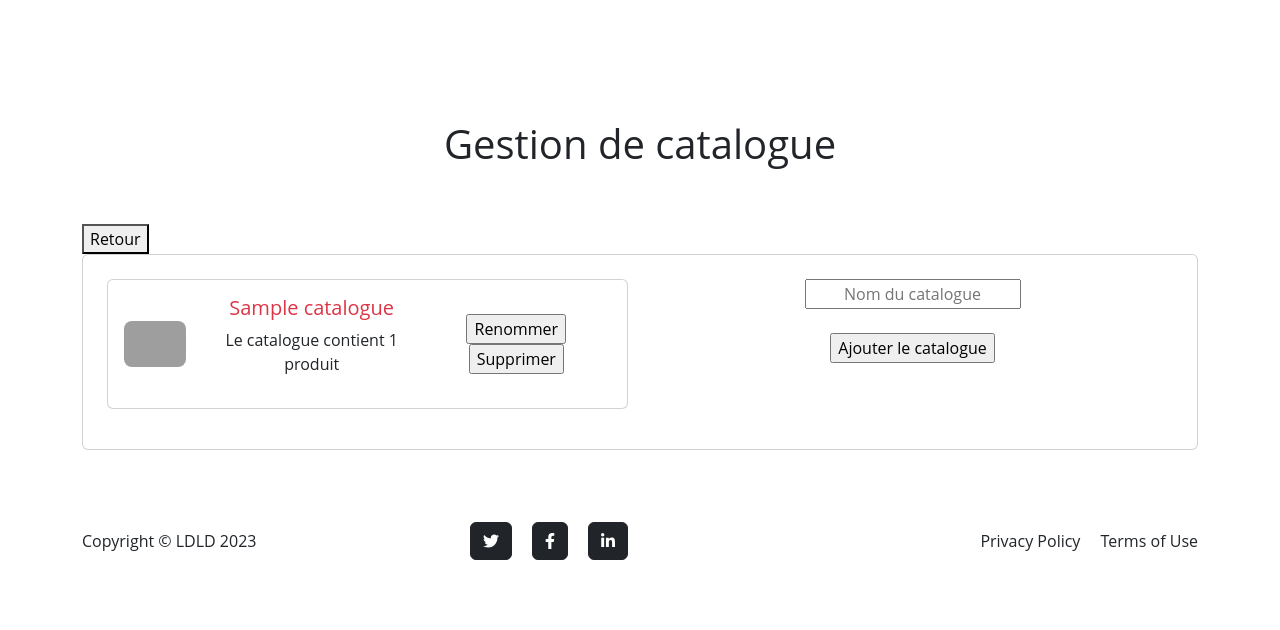
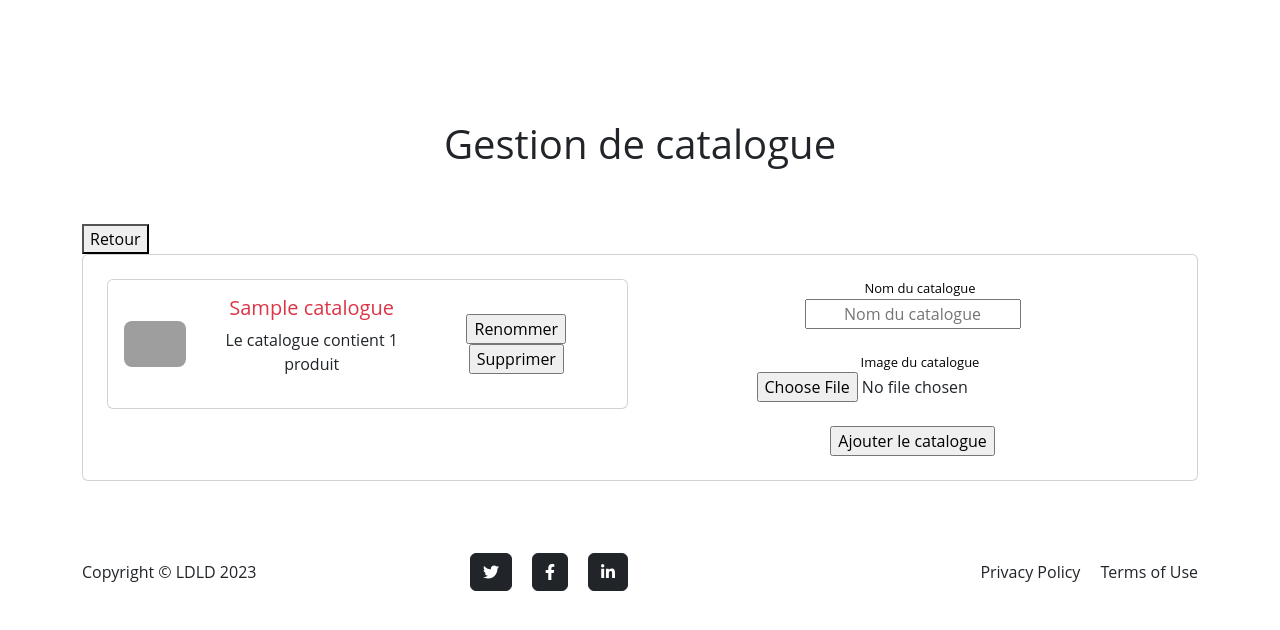
Before and after one commit to Wiqiro/WE4E-Project-Hardware-Sales, a PHP site: page /gestion_catalogue.php in a window 1280 px wide. Shown: the top 630 px of the page. Run offline with PHP 8.4, Linux system fonts and the light colour scheme; tables that the repository leaves empty or names only in its code hold one stand-in row (values such as "Sample post"); some libraries are stand-ins or nearby versions; grey boxes are pictures that could not be loaded.

Commit message:
Ajout d'image pour les catalogues

```diff
--- a/Controllers/database_functions.php
+++ b/Controllers/database_functions.php
@@ -82,11 +82,11 @@ function updateUserInfo($userID, $firstname, $lastname, $username, $email, $birt
     }
 }
 
-function createCatalog($catalogName)
+function createCatalog($catalogName, $imagePath)
 {
     global $conn, $error;
     $error = NULL;
-    $query = "INSERT INTO catalogue(nom) VALUES ('" . $catalogName . "')";
+    $query = "INSERT INTO catalogue(nom, image) VALUES ('" . $catalogName . "', '" . $imagePath . "')";
     $result = $conn->query($query);
     if (!$result) {
         $error = "Erreur lors de la création du catalogue, veuillez rééssayer";
@@ -177,7 +177,7 @@ function getProductFromId($id)
 {
     global $conn, $error;
     $error = NULL;
-    $query = "SELECT P.id, P.nom, P.description, H.prix as prix, M.nom as marque, C.nom as categorie FROM produit AS P INNER JOIN marque AS M ON P.id_marque = M.ID INNER JOIN catalogue AS C ON P.id_catalogue = C.id INNER JOIN historique_prix AS H ON H.id_produit = P.id WHERE P.id = " . $id;
+    $query = "SELECT P.id, P.nom, P.description, P.image, H.prix as prix, M.nom as marque, C.nom as categorie FROM produit AS P INNER JOIN marque AS M ON P.id_marque = M.ID INNER JOIN catalogue AS C ON P.id_catalogue = C.id INNER JOIN historique_prix AS H ON H.id_produit = P.id WHERE P.id = " . $id;
     $result = $conn->query($query);
 
     if (!$result || $result->num_rows == 0) {
@@ -190,7 +190,7 @@ function getCatalogProducts($catalogID)
 {
     global $conn, $error;
     $error = NULL;
-    $query = "SELECT P.id, P.nom, P.description, H.prix as prix, M.nom as marque FROM produit AS P INNER JOIN marque AS M ON P.id_marque = M.ID INNER JOIN catalogue AS C ON P.id_catalogue = C.id INNER JOIN historique_prix AS H ON H.id_produit = P.id WHERE C.id = " . $catalogID;
+    $query = "SELECT P.id, P.nom, P.image, P.description, H.prix as prix, M.nom as marque FROM produit AS P INNER JOIN marque AS M ON P.id_marque = M.ID INNER JOIN catalogue AS C ON P.id_catalogue = C.id INNER JOIN historique_prix AS H ON H.id_produit = P.id WHERE C.id = " . $catalogID;
     $result = $conn->query($query);
 
     if (!$result || $result->num_rows == 0) {
@@ -204,7 +204,7 @@ function getProductsFromCart($cart)
     if (!$cart) return array();
     global $conn, $error;
     $error = NULL;
-    $query = "SELECT P.id, P.nom, P.description, H.prix as prix, M.nom as marque, C.nom as categorie FROM produit AS P INNER JOIN marque AS M ON P.id_marque = M.ID INNER JOIN catalogue AS C ON P.id_catalogue = C.id INNER JOIN historique_prix AS H ON H.id_produit = P.id WHERE P.id IN (";
+    $query = "SELECT P.id, P.nom, P.description, P.image, H.prix as prix, M.nom as marque, C.nom as categorie FROM produit AS P INNER JOIN marque AS M ON P.id_marque = M.ID INNER JOIN catalogue AS C ON P.id_catalogue = C.id INNER JOIN historique_prix AS H ON H.id_produit = P.id WHERE P.id IN (";
 
     $values = [];
     foreach ($cart as $item) {
--- a/Views/catalogue.php
+++ b/Views/catalogue.php
@@ -41,7 +41,7 @@ if (!isset($_GET["id"])) {
             <?php
 
             foreach($products as $product) {
-             showProductCard($product["id"], $product["nom"], $product["prix"], "https://dummyimage.com/450x300/dee2e6/6c757d.jpg");
+             showProductCard($product["id"], $product["nom"], $product["prix"], $product["image"]);
             }
             ?>
           </div>
--- a/Views/gestion_catalogue.php
+++ b/Views/gestion_catalogue.php
@@ -1,10 +1,16 @@
 <?php
+global $loginSuccessful, $userInfo;
 include("../Controllers/initialize.php");
+require("../Controllers/image_uploader.php");
 include("carte_gestion_catalogue.php");
 
 
-if (isset($_POST["add"]) && isset($_POST["catalog-name"])) {
-    createCatalog($_POST["catalog-name"]);
+if (isset($_POST["add"]) && isset($_POST["name"]) && isset($_FILES["image"])) {
+    $imagePath = null;
+    if (isBufferFileAdequate()) {
+        $imagePath = saveImage("catalog_images", $userInfo["id"]);
+    }
+    createCatalog($_POST["name"], $imagePath);
 } elseif (isset($_POST["remove"]) && isset($_POST["id"])) {
     removeCatalog($_POST["id"]);
 }
@@ -42,11 +48,14 @@ $catalogList = getCatalogList();
                                         ?>
                                     </div>
                                     <div class="col-lg-6">
-                                        <form action="" , method="POST">
-                                            <label class="label-design" for="catalog-name"></label>
-                                            <input class="catalog-name" name="catalog-name" type="text" placeholder="Nom du catalogue">
+                                        <form enctype="multipart/form-data" action="" , method="POST">
+                                        <label class="label-design" for="name">Nom du catalogue</label>
+                                            <input class="catalog-name" name="name" type="text" placeholder="Nom du catalogue">
                                             <br>
                                             <br>
+                                            <label class="label-design" for="image">Image du catalogue</label>
+                                            <input class="product-image product-style" name="image" type="file" placeholder="Lien image">
+                                            <br><br>
                                             <input type="submit" value="Ajouter le catalogue" name="add" />
                                         </form>
                                     </div>
```
Also changed, not shown: 1 other file.
